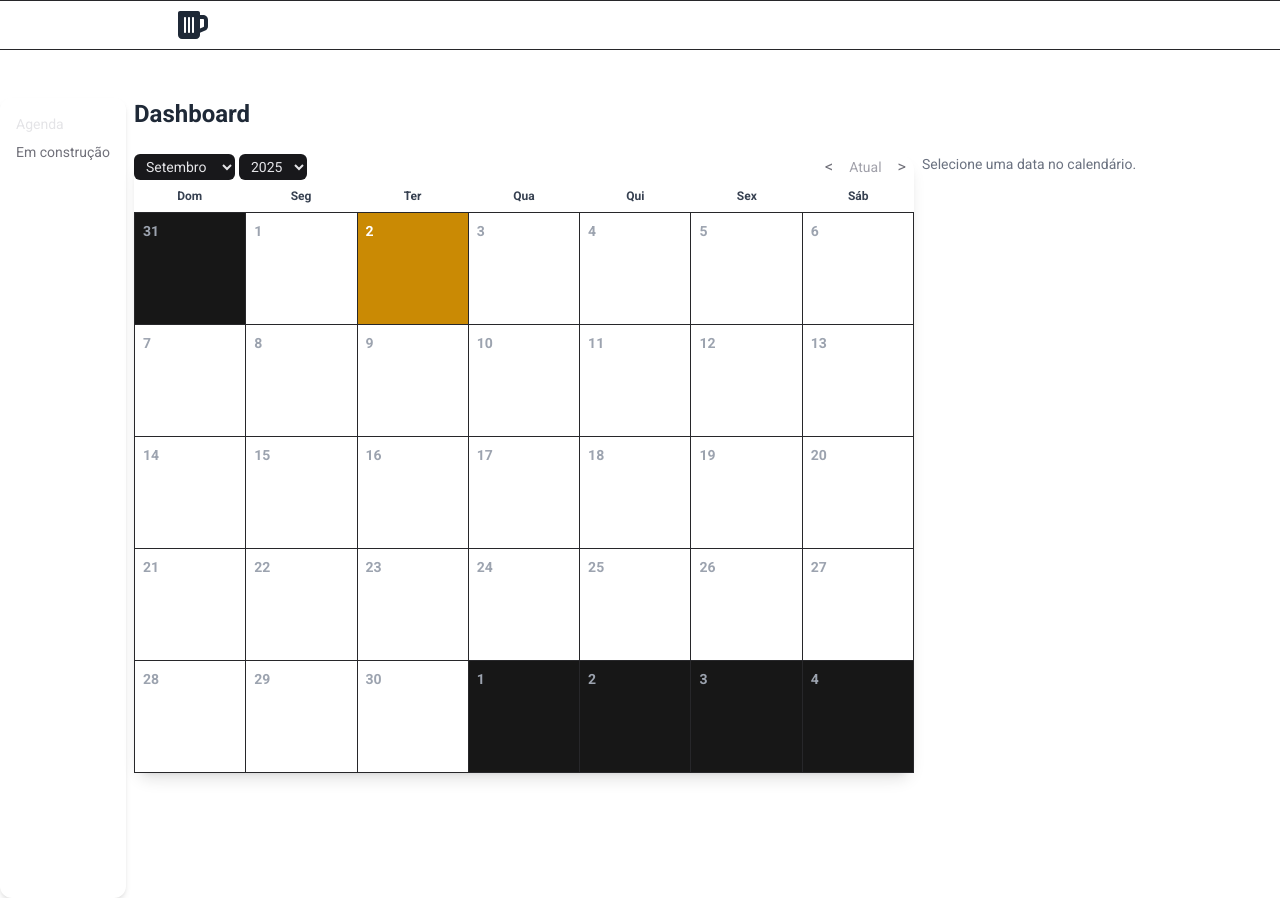
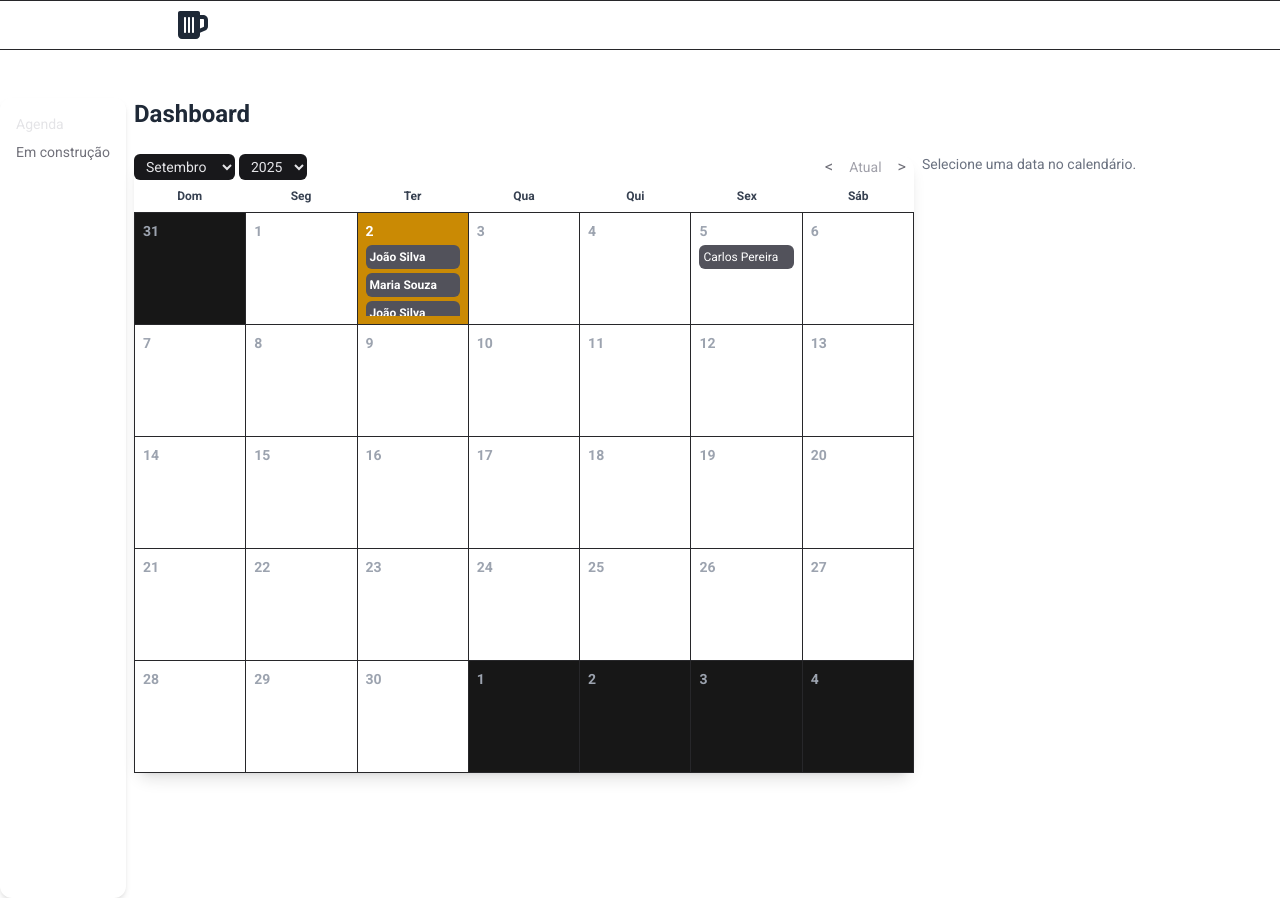
Before and after one commit to Gleis0nLemos/agendio-front, a Next.js app: page / in a window 1280 px wide. Built offline with nearby package versions, Linux system fonts and the light colour scheme.

Commit message:
feat: added preview to sidebar in admin page

```diff
--- a/src/app/page.tsx
+++ b/src/app/page.tsx
@@ -1,102 +1,7 @@
-// import Image from "next/image";
-// import styles from "./page.module.css";
-
-// export default function Home() {
-//   return (
-//     <div className={styles.page}>
-//       <main className={styles.main}>
-//         <Image
-//           className={styles.logo}
-//           src="/next.svg"
-//           alt="Next.js logo"
-//           width={180}
-//           height={38}
-//           priority
-//         />
-//         <ol>
-//           <li>
-//             Get started by editing <code>src/app/page.tsx</code>.
-//           </li>
-//           <li>Save and see your changes instantly.</li>
-//         </ol>
-
-//         <div className={styles.ctas}>
-//           <a
-//             className={styles.primary}
-//             href="https://vercel.com/new?utm_source=create-next-app&utm_medium=appdir-template&utm_campaign=create-next-app"
-//             target="_blank"
-//             rel="noopener noreferrer"
-//           >
-//             <Image
-//               className={styles.logo}
-//               src="/vercel.svg"
-//               alt="Vercel logomark"
-//               width={20}
-//               height={20}
-//             />
-//             Deploy now
-//           </a>
-//           <a
-//             href="https://nextjs.org/docs?utm_source=create-next-app&utm_medium=appdir-template&utm_campaign=create-next-app"
-//             target="_blank"
-//             rel="noopener noreferrer"
-//             className={styles.secondary}
-//           >
-//             Read our docs
-//           </a>
-//         </div>
-//       </main>
-//       <footer className={styles.footer}>
-//         <a
-//           href="https://nextjs.org/learn?utm_source=create-next-app&utm_medium=appdir-template&utm_campaign=create-next-app"
-//           target="_blank"
-//           rel="noopener noreferrer"
-//         >
-//           <Image
-//             aria-hidden
-//             src="/file.svg"
-//             alt="File icon"
-//             width={16}
-//             height={16}
-//           />
-//           Learn
-//         </a>
-//         <a
-//           href="https://vercel.com/templates?framework=next.js&utm_source=create-next-app&utm_medium=appdir-template&utm_campaign=create-next-app"
-//           target="_blank"
-//           rel="noopener noreferrer"
-//         >
-//           <Image
-//             aria-hidden
-//             src="/window.svg"
-//             alt="Window icon"
-//             width={16}
-//             height={16}
-//           />
-//           Examples
-//         </a>
-//         <a
-//           href="https://nextjs.org?utm_source=create-next-app&utm_medium=appdir-template&utm_campaign=create-next-app"
-//           target="_blank"
-//           rel="noopener noreferrer"
-//         >
-//           <Image
-//             aria-hidden
-//             src="/globe.svg"
-//             alt="Globe icon"
-//             width={16}
-//             height={16}
-//           />
-//           Go to nextjs.org →
-//         </a>
-//       </footer>
-//     </div>
-//   );
-// }
 "use client";
 import { useState } from "react";
 import Calendar from "@/components/Calendar";
-import AppointmentList from "@/components/AppointmentList";
+import AppointmentList, { events } from "@/components/AppointmentList";
 import Sidebar from "@/components/Sidebar";
 import Header from "@/components/Header";
 
@@ -127,7 +32,7 @@ export default function DashboardPage() {
               {currentSection === "agenda" && (
                 <div className="flex flex-col md:flex-row gap-2">
                   <div className="flex-none w-full md:w-[780px]">
-                    <Calendar onSelectDate={setSelectedDate} />
+                    <Calendar onSelectDate={setSelectedDate} events={events} />
                   </div>
 
                   <div className="flex-none w-full md:w-[360px]">
--- a/src/components/AppointmentList.tsx
+++ b/src/components/AppointmentList.tsx
@@ -98,6 +98,19 @@ const mockAppointments: Record<string, Appointment[]> = {
     },
   ],
 };
+
+export const events = Object.entries(mockAppointments).flatMap(([dateStr, appointments]) => {
+  // dateStr ex: "2025-09-02"
+  const [year, month, day] = dateStr.split("-").map(Number);
+  return appointments.map((a) => {
+    const [hour = 0, minute = 0] = a.time ? a.time.split(":").map(Number) : [];
+    return {
+      id: a.id,
+      title: `${a.client}`, //(${a.time})`
+      date: new Date(year, month - 1, day, hour, minute), // <--- evita shift de timezone
+    };
+  });
+});
 
 export default function AppointmentList({ date }: AppointmentListProps) {
 
--- a/src/components/Calendar.tsx
+++ b/src/components/Calendar.tsx
@@ -39,8 +39,8 @@ export default function Calendar({ onSelectDate, events = [] }: CalendarProps) {
   };
 
   const getEventsForDay = (day: Date) => {
-    return events.filter((e) => isSameDay(e.date, day));
-  };
+  return events.filter((ev) => isSameDay(ev.date, day));
+};
 
   const renderHeader = () => {
     const months = [
@@ -169,7 +169,7 @@ const renderCells = () => {
           {dayEvents.slice(0, 3).map((event) => (
             <div
               key={event.id}
-              className="truncate text-xs bg-blue-600 text-white px-2 py-1 rounded-md"
+              className="truncate text-xs bg-zinc-600 text-white px-1 py-1 rounded-md"
             >
               {event.title}
             </div>
```
